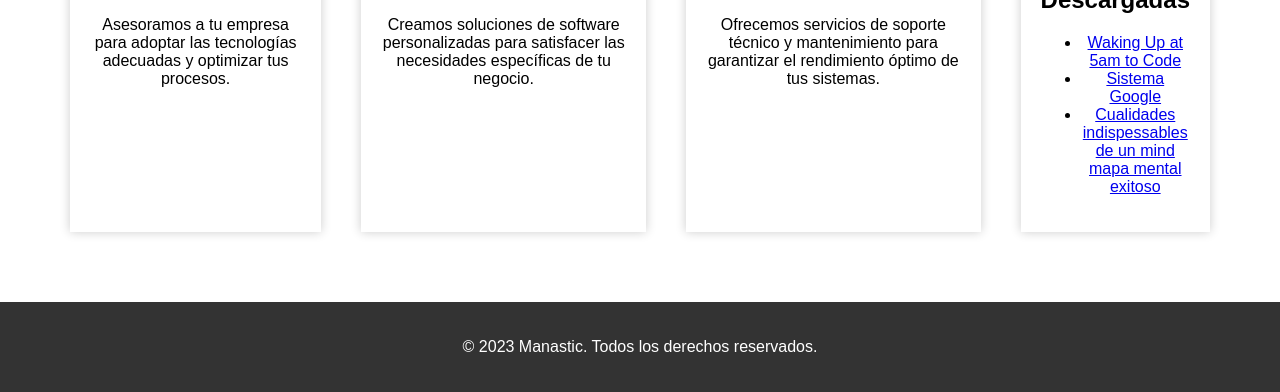
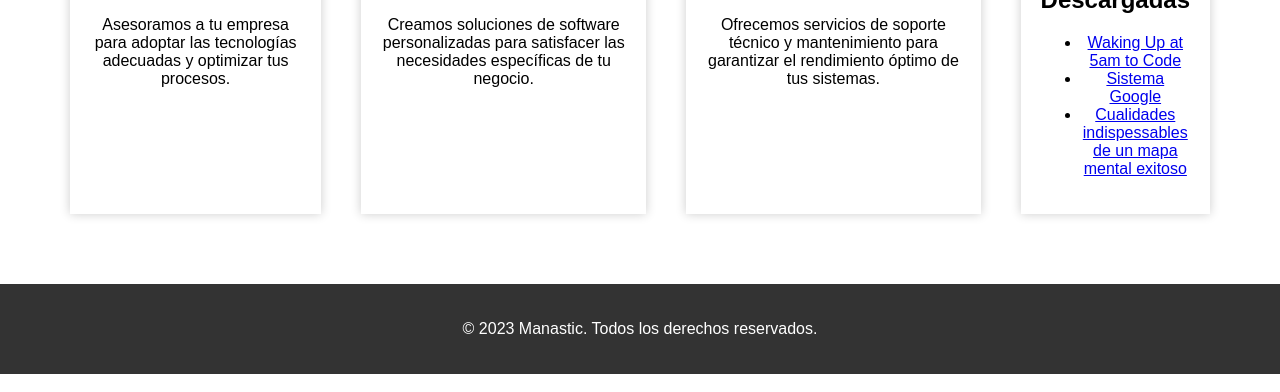
Before and after one commit to jlmansilla/manastic, a plain HTML site: page index.html in a window 1280 px wide. Shown: the part 851-1243 px from the top of the page. Drawn offline with Linux system fonts and the light colour scheme; a script that the page names is missing.

Commit message:
prueba credenciales

```diff
--- a/index.html
+++ b/index.html
@@ -105,7 +105,7 @@
                     <ul>
                         <li><a href="Waking%20Up%20at%205am%20to%20Code.html">Waking Up at 5am to Code</a></li>
                         <li><a href="Sistema%20Google.html">Sistema Google</a></li>
-                        <li><a href="Indispensable%20Qualities%20of%20Success%20Mind%20Map%20_%20IQ%20Matrix%20Blog.html">Cualidades indispessables de un mind mapa mental exitoso</a></li>
+                        <li><a href="Indispensable%20Qualities%20of%20Success%20Mind%20Map%20_%20IQ%20Matrix%20Blog.html">Cualidades indispessables de un mapa mental exitoso</a></li>
                         <!-- Añade tantos enlaces como necesites -->
                     </ul>
                 </div>
```
